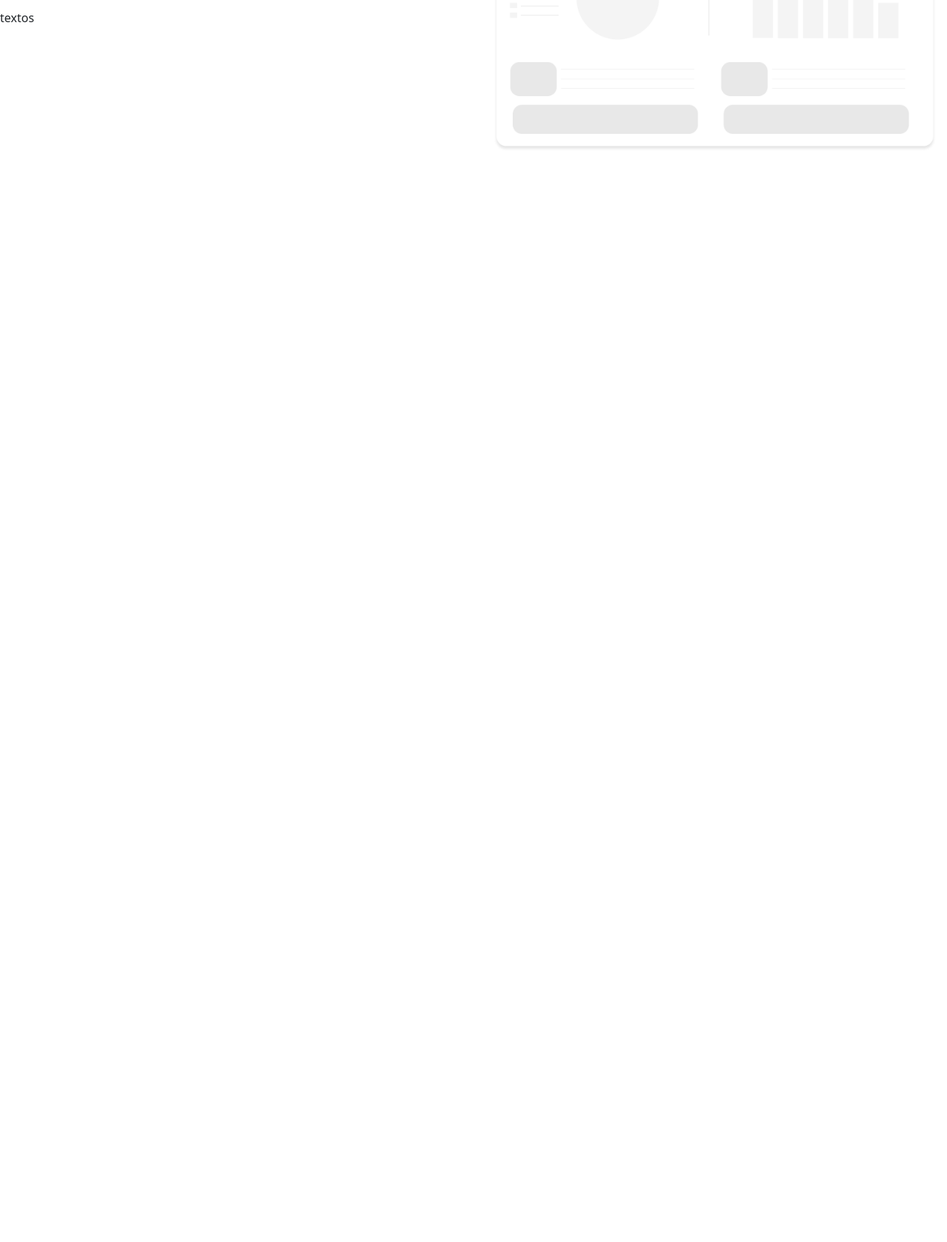
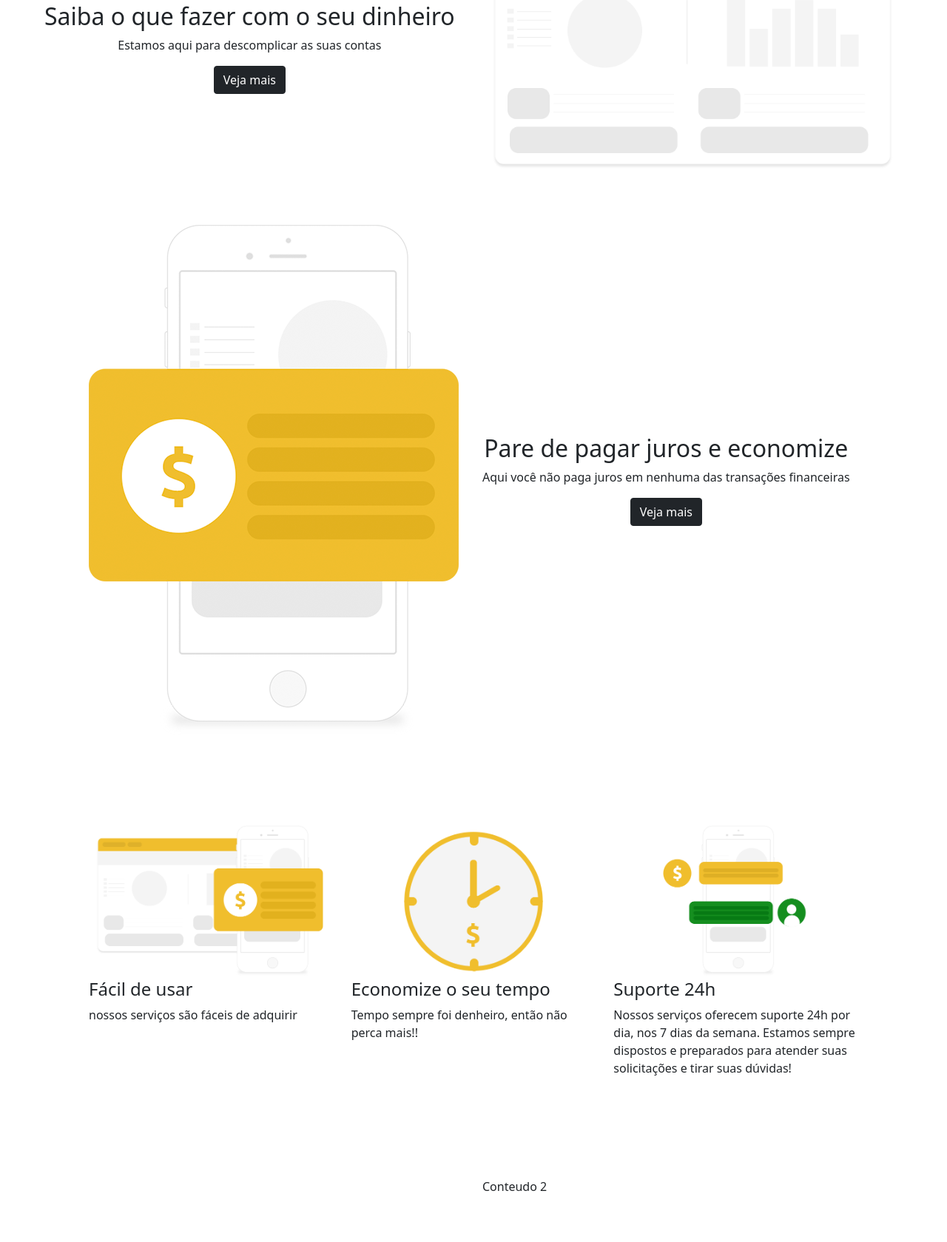
Before and after one commit to kelwin-kaled/desenvolvimentoweb-udemy, a plain HTML site: page projeto5-bootstrap/index.html in a window 1280 px wide. Shown: the part 805-2484 px from the top of the page at 74% size. Before the commit the page ends 1027 px from the top, so only its background shows below. Drawn offline with nearby package versions, Linux system fonts and the light colour scheme.

Commit message:
new project

```diff
--- a/projeto5-bootstrap/index.html
+++ b/projeto5-bootstrap/index.html
@@ -58,20 +58,75 @@
 
           </div>
       </section>
-      <section class="conteiner">
+      <section class="conteiner caixa">
           <div class="row">
               <div class="col-md-6 d-flex">
-                  <div class="align-self-center">
-                    textos
+                  <div class="align-self-center text-center">
+                    <h2>Saiba o que fazer com o seu dinheiro</h2>
+                    <p>
+                      Estamos aqui para descomplicar as suas contas
+                    </p>
+                    <button class="btn btn-dark">Veja mais</button>
                   </div>
               </div>
               <div class="col-md-6">
                 <img src="img/saiba.png" alt="img" class="img-fluid">
               </div>
+          </div>
+          <section class="conteiner caixa">
+            <div class="row">
+                <div class="col-md-6">
+                  <img src="img/juros.png" alt="img" class="img-fluid">
+                </div>
+                <div class="col-md-6 d-flex">
+                    <div class="align-self-center text-center">
+                      <h2>Pare de pagar juros e economize</h2>
+                      <p>
+                        Aqui você não paga juros em nenhuma das transações financeiras
+                      </p>
+                      <button class="btn btn-dark">Veja mais</button>
+                    </div>
+                </div>
+            </div>
+        </section>
+        <section class="conteiner caixa">
+          <div class="row">
+            <div class="col-md-4">
+              <img src="img/facil.png" alt="img" class="img-fluid">
+              <h4>Fácil de usar</h4>
+              <p>
+                nossos serviços são fáceis de adquirir
+              </p>
+            </div>
+            <div class="col-md-4">
+              <img src="img/economize.png" alt="img" class="img-fluid">
+              <h4>Economize o seu tempo</h4>
+              <p>
+                Tempo sempre foi denheiro, então não perca mais!!
+              </p>
+            </div>
+            <div class="col-md-4">
+              <img src="img/suporte.png" alt="img" class="img-fluid">
+              <h4>Suporte 24h</h4>
+              <p>
+                Nossos serviços oferecem suporte 24h por dia, nos 7 dias da semana. Estamos sempre dispostos e preparados para atender suas solicitações e tirar suas dúvidas!
+              </p>
+            </div>
+          </div>
+        </section>
+        <footer class=" conteiner caixa">
+          <div class="row">
+            <div  class="col-sm-6">
 
+            </div>
+            <div class="col-sm-6">
+              Conteudo 2
+            </div>
           </div>
 
-      </section>
+        </footer>
+
+
     <script src="https://cdn.jsdelivr.net/npm/bootstrap@5.1.3/dist/js/bootstrap.bundle.min.js" integrity="sha384-ka7Sk0Gln4gmtz2MlQnikT1wXgYsOg+OMhuP+IlRH9sENBO0LRn5q+8nbTov4+1p" crossorigin="anonymous"></script>
   </body>
 </html>
--- a/projeto5-bootstrap/style.css
+++ b/projeto5-bootstrap/style.css
@@ -1,3 +1,6 @@
+body{
+    margin: 0px;
+}
 header{
     background-color: #FFBE0E;
 }
@@ -7,3 +10,6 @@ nav{
 section#home{
     background-color: #FFBE0E;
 }
+.caixa{
+    padding: 60px 60px;
+}
```
Also changed, not shown: projeto6-Spotfy/index.html (added, +96 -0 lines), projeto6-Spotfy/style.css (added, +19 -0 lines), projeto6-Spotfy/imagens/capa.png (added), projeto6-Spotfy/imagens/facebook.png (added), projeto6-Spotfy/imagens/favicon.png (added), projeto6-Spotfy/imagens/img1.jpg (added), projeto6-Spotfy/imagens/img2.jpg (added), projeto6-Spotfy/imagens/img3.jpg (added), projeto6-Spotfy/imagens/img4.jpg (added), projeto6-Spotfy/imagens/instagram.png (added), projeto6-Spotfy/imagens/iphone1.png (added), projeto6-Spotfy/imagens/iphone2.png (added), projeto6-Spotfy/imagens/iphone3.png (added), projeto6-Spotfy/imagens/ruido.png (added), 2 more files, 1 other file.
